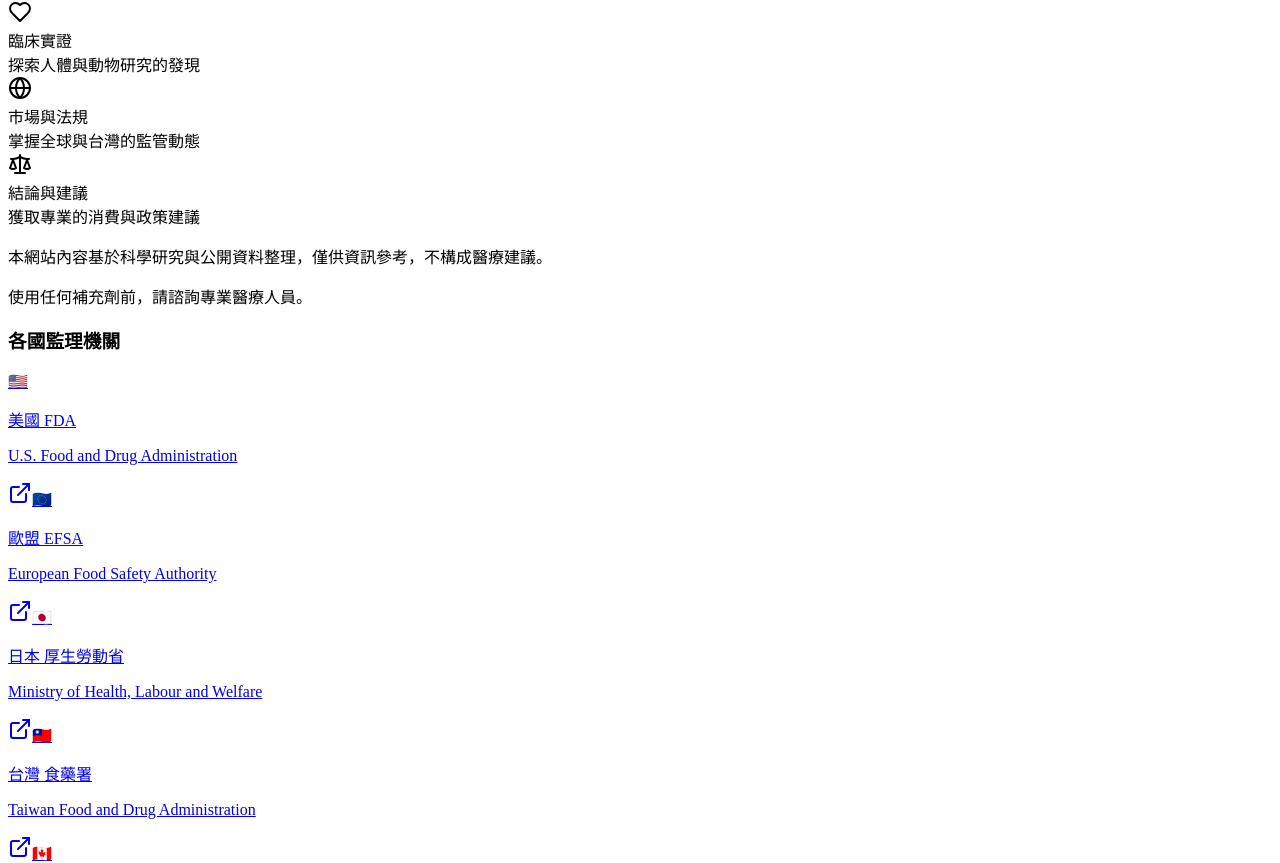
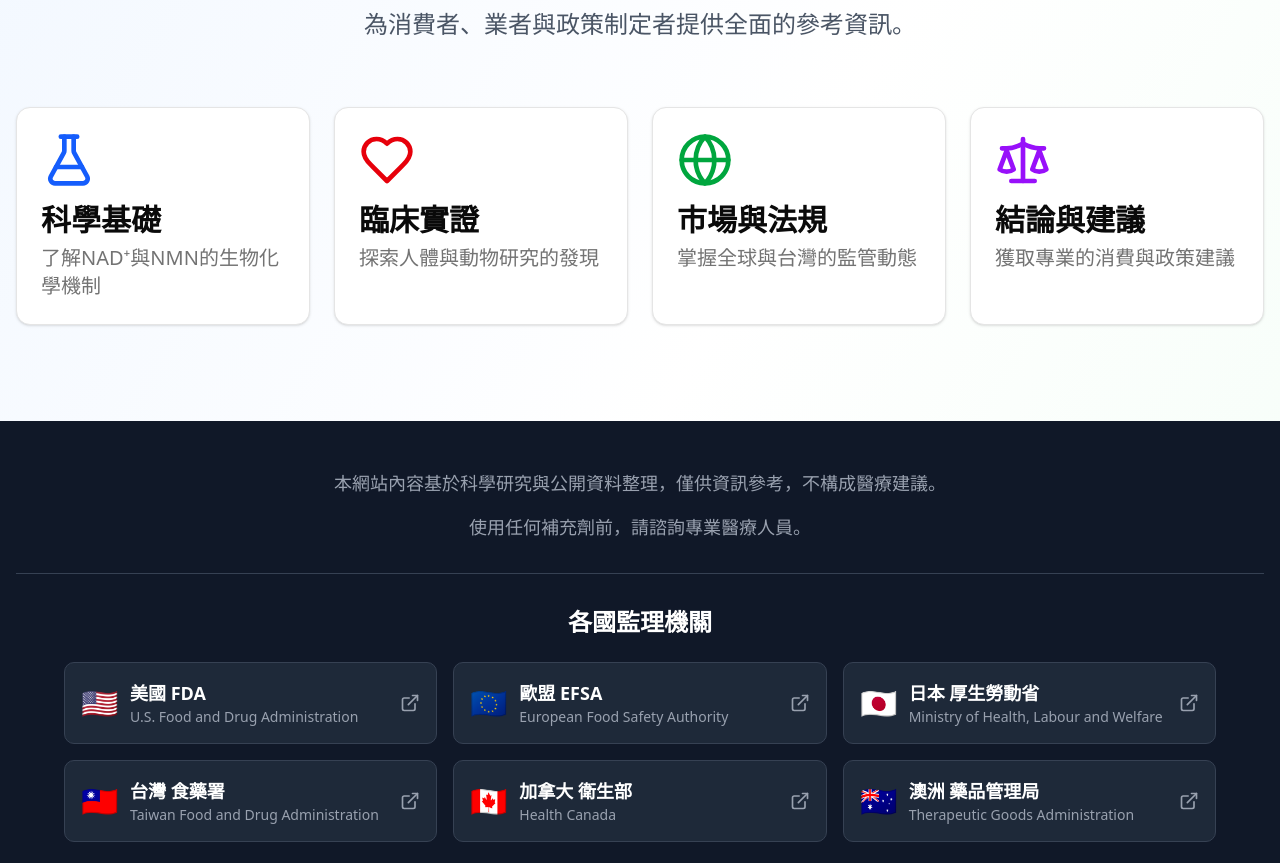
Before and after one commit to hjuming/NMN, a React (Vite) app: page / in a window 1280 px wide. Shown: the part 595-1458 px from the top of the page. Built offline with nearby package versions, Linux system fonts and the light colour scheme.

Commit message:
Update App.css

```diff
--- a/src/App.css
+++ b/src/App.css
@@ -1,51 +1,120 @@
-/* ===== 全域防水平飄移 ===== */
-html, body, #root {
-  width: 100%;
-  max-width: 100%;
-  overflow-x: hidden;
-  -webkit-text-size-adjust: 100%;
+@import "tailwindcss";
+@import "tw-animate-css";
+
+@custom-variant dark (&:is(.dark *));
+
+@theme inline {
+  --radius-sm: calc(var(--radius) - 4px);
+  --radius-md: calc(var(--radius) - 2px);
+  --radius-lg: var(--radius);
+  --radius-xl: calc(var(--radius) + 4px);
+  --color-background: var(--background);
+  --color-foreground: var(--foreground);
+  --color-card: var(--card);
+  --color-card-foreground: var(--card-foreground);
+  --color-popover: var(--popover);
+  --color-popover-foreground: var(--popover-foreground);
+  --color-primary: var(--primary);
+  --color-primary-foreground: var(--primary-foreground);
+  --color-secondary: var(--secondary);
+  --color-secondary-foreground: var(--secondary-foreground);
+  --color-muted: var(--muted);
+  --color-muted-foreground: var(--muted-foreground);
+  --color-accent: var(--accent);
+  --color-accent-foreground: var(--accent-foreground);
+  --color-destructive: var(--destructive);
+  --color-border: var(--border);
+  --color-input: var(--input);
+  --color-ring: var(--ring);
+  --color-chart-1: var(--chart-1);
+  --color-chart-2: var(--chart-2);
+  --color-chart-3: var(--chart-3);
+  --color-chart-4: var(--chart-4);
+  --color-chart-5: var(--chart-5);
+  --color-sidebar: var(--sidebar);
+  --color-sidebar-foreground: var(--sidebar-foreground);
+  --color-sidebar-primary: var(--sidebar-primary);
+  --color-sidebar-primary-foreground: var(--sidebar-primary-foreground);
+  --color-sidebar-accent: var(--sidebar-accent);
+  --color-sidebar-accent-foreground: var(--sidebar-accent-foreground);
+  --color-sidebar-border: var(--sidebar-border);
+  --color-sidebar-ring: var(--sidebar-ring);
 }
 
-/* ===== 行動字體放大 ===== */
-@media (max-width: 640px) { html { font-size: 17px; } }
-@media (min-width: 640px) and (max-width: 768px) { html { font-size: 18px; } }
-
-/* ===== 橫向分頁滑動（iOS 慣性 + 單軸觸控 + 不帶動整頁） ===== */
-.tab-scroll {
-  overflow-x: auto;
-  overflow-y: hidden;
-  -webkit-overflow-scrolling: touch;
-  overscroll-behavior-x: contain;
-  touch-action: pan-x;
+:root {
+  --radius: 0.625rem;
+  --background: oklch(1 0 0);
+  --foreground: oklch(0.145 0 0);
+  --card: oklch(1 0 0);
+  --card-foreground: oklch(0.145 0 0);
+  --popover: oklch(1 0 0);
+  --popover-foreground: oklch(0.145 0 0);
+  --primary: oklch(0.205 0 0);
+  --primary-foreground: oklch(0.985 0 0);
+  --secondary: oklch(0.97 0 0);
+  --secondary-foreground: oklch(0.205 0 0);
+  --muted: oklch(0.97 0 0);
+  --muted-foreground: oklch(0.556 0 0);
+  --accent: oklch(0.97 0 0);
+  --accent-foreground: oklch(0.205 0 0);
+  --destructive: oklch(0.577 0.245 27.325);
+  --border: oklch(0.922 0 0);
+  --input: oklch(0.922 0 0);
+  --ring: oklch(0.708 0 0);
+  --chart-1: oklch(0.646 0.222 41.116);
+  --chart-2: oklch(0.6 0.118 184.704);
+  --chart-3: oklch(0.398 0.07 227.392);
+  --chart-4: oklch(0.828 0.189 84.429);
+  --chart-5: oklch(0.769 0.188 70.08);
+  --sidebar: oklch(0.985 0 0);
+  --sidebar-foreground: oklch(0.145 0 0);
+  --sidebar-primary: oklch(0.205 0 0);
+  --sidebar-primary-foreground: oklch(0.985 0 0);
+  --sidebar-accent: oklch(0.97 0 0);
+  --sidebar-accent-foreground: oklch(0.205 0 0);
+  --sidebar-border: oklch(0.922 0 0);
+  --sidebar-ring: oklch(0.708 0 0);
 }
 
-/* 隱藏卷軸但仍可滑 */
-.scrollbar-hide { scrollbar-width: none; }
-.scrollbar-hide::-webkit-scrollbar { display: none; }
-
-/* 媒體元素不超出容器，避免左右飄移 */
-img, video, canvas, svg, iframe, embed, object {
-  max-width: 100% !important;
-  height: auto;
+.dark {
+  --background: oklch(0.145 0 0);
+  --foreground: oklch(0.985 0 0);
+  --card: oklch(0.205 0 0);
+  --card-foreground: oklch(0.985 0 0);
+  --popover: oklch(0.205 0 0);
+  --popover-foreground: oklch(0.985 0 0);
+  --primary: oklch(0.922 0 0);
+  --primary-foreground: oklch(0.205 0 0);
+  --secondary: oklch(0.269 0 0);
+  --secondary-foreground: oklch(0.985 0 0);
+  --muted: oklch(0.269 0 0);
+  --muted-foreground: oklch(0.708 0 0);
+  --accent: oklch(0.269 0 0);
+  --accent-foreground: oklch(0.985 0 0);
+  --destructive: oklch(0.704 0.191 22.216);
+  --border: oklch(1 0 0 / 10%);
+  --input: oklch(1 0 0 / 15%);
+  --ring: oklch(0.556 0 0);
+  --chart-1: oklch(0.488 0.243 264.376);
+  --chart-2: oklch(0.696 0.17 162.48);
+  --chart-3: oklch(0.769 0.188 70.08);
+  --chart-4: oklch(0.627 0.265 303.9);
+  --chart-5: oklch(0.645 0.246 16.439);
+  --sidebar: oklch(0.205 0 0);
+  --sidebar-foreground: oklch(0.985 0 0);
+  --sidebar-primary: oklch(0.488 0.243 264.376);
+  --sidebar-primary-foreground: oklch(0.985 0 0);
+  --sidebar-accent: oklch(0.269 0 0);
+  --sidebar-accent-foreground: oklch(0.985 0 0);
+  --sidebar-border: oklch(1 0 0 / 10%);
+  --sidebar-ring: oklch(0.556 0 0);
 }
 
-/* 長字/URL 自動換行 */
-a, p, li, blockquote, figcaption {
-  overflow-wrap: anywhere;
-}
-
-/* 按鈕可點區域（無障礙） */
-button, [role="button"], [role="tab"] {
-  min-height: 44px;
-  min-width: 44px;
-}
-
-/* 動效降級（避免暈動） */
-@media (prefers-reduced-motion: reduce) {
+@layer base {
   * {
-    animation-duration: 0.01ms !important;
-    animation-iteration-count: 1 !important;
-    transition-duration: 0.01ms !important;
-    scroll-behavior: auto !important;
+    @apply border-border outline-ring/50;
+  }
+  body {
+    @apply bg-background text-foreground;
   }
 }
```
